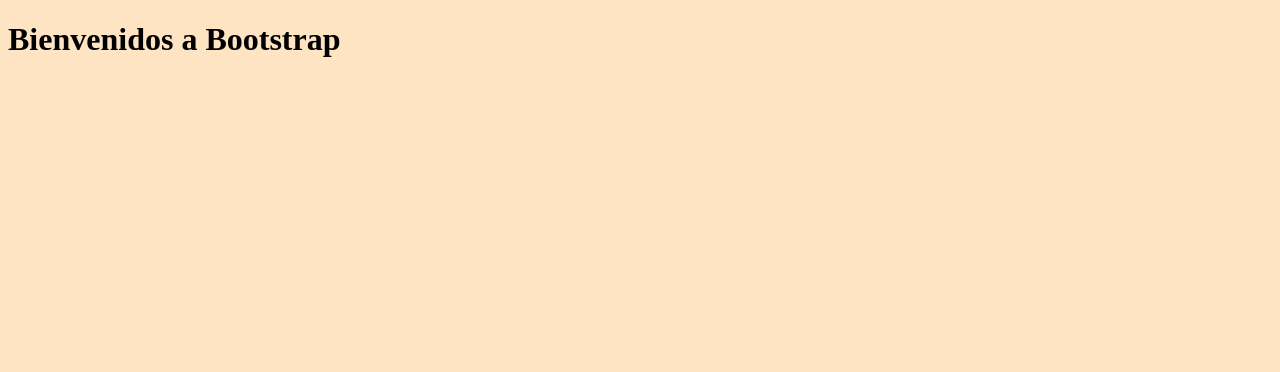
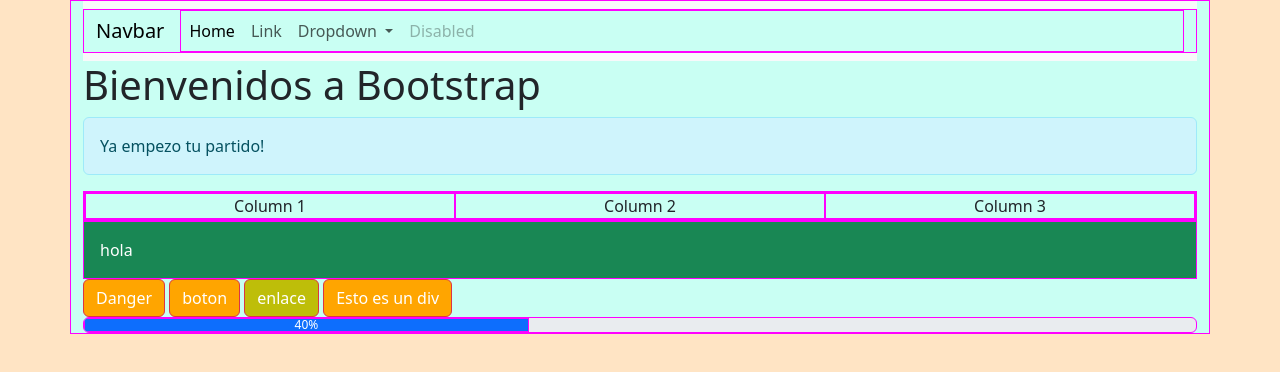
Before and after one commit to 4GeeksAcademy/diegozaratean-intro-HTML-sp137, a plain HTML site: page index.html in a window 1280 px wide. Drawn offline with nearby package versions, Linux system fonts and the light colour scheme.

Commit message:
finish class 3

```diff
--- a/index.html
+++ b/index.html
@@ -4,9 +4,92 @@
     <meta charset="UTF-8">
     <meta name="viewport" content="width=device-width, initial-scale=1.0">
     <title>Bootstrap</title>
+    <link href="https://cdn.jsdelivr.net/npm/bootstrap@5.3.8/dist/css/bootstrap.min.css" rel="stylesheet" integrity="sha384-sRIl4kxILFvY47J16cr9ZwB07vP4J8+LH7qKQnuqkuIAvNWLzeN8tE5YBujZqJLB" crossorigin="anonymous">
     <link rel="stylesheet" href="style.css">
 </head>
 <body>
+
+    <div class="container">
+
+
+
+
+        <nav class="navbar navbar-expand-lg bg-body-tertiary">
+            <div class="container-fluid">
+                <a class="navbar-brand" href="#">Navbar</a>
+                <button class="navbar-toggler" type="button" data-bs-toggle="collapse" data-bs-target="#navbarSupportedContent" aria-controls="navbarSupportedContent" aria-expanded="false" aria-label="Toggle navigation">
+                <span class="navbar-toggler-icon"></span>
+                </button>
+                <div class="collapse navbar-collapse" id="navbarSupportedContent">
+                <ul class="navbar-nav me-auto mb-2 mb-lg-0">
+                    <li class="nav-item">
+                    <a class="nav-link active" aria-current="page" href="#">Home</a>
+                    </li>
+                    <li class="nav-item">
+                    <a class="nav-link" href="#">Link</a>
+                    </li>
+                    <li class="nav-item dropdown">
+                    <a class="nav-link dropdown-toggle" href="#" role="button" data-bs-toggle="dropdown" aria-expanded="false">
+                        Dropdown
+                    </a>
+                    <ul class="dropdown-menu">
+                        <li><a class="dropdown-item" href="#">Action</a></li>
+                        <li><a class="dropdown-item" href="#">Another action</a></li>
+                        <li><hr class="dropdown-divider"></li>
+                        <li><a class="dropdown-item" href="#">Something else here</a></li>
+                    </ul>
+                    </li>
+                    <li class="nav-item">
+                    <a class="nav-link disabled" aria-disabled="true">Disabled</a>
+                    </li>
+                </ul>
+                </div>
+            </div>
+            </nav>
+
+
+
         <h1>Bienvenidos a Bootstrap</h1>
+
+        <div class="alert alert-info" role="alert">
+            Ya empezo tu partido!
+        </div>
+
+
+        <div class="container text-center">
+            <div class="row">
+                <div class="col-lg-4 col-md-6">
+                    Column 1
+                </div>
+                <div class="col-lg-4 col-md-6">
+                    Column 2
+                </div>
+                <div class="col-lg-4 col-md-6">
+                    Column 3
+                </div>
+            </div>
+        </div>
+
+        <div class="text-bg-success p-3">
+            hola
+        </div>
+
+
+        <button type="button" class="btn btn-danger ">Danger</button>
+        <button   class="btn btn-danger">boton</button>
+        <a href="" class="btn btn-danger enlace">enlace</a>
+        <div class="btn btn-danger">Esto es un div</div>
+
+        <div class="progress" role="progressbar" aria-label="Example with label" aria-valuenow="25" aria-valuemin="0" aria-valuemax="100">
+            <div class="progress-bar" style="width: 40%">40%</div>
+        </div>
+
+    </div>
+
+
+
+
+
+        <script src="https://cdn.jsdelivr.net/npm/bootstrap@5.3.8/dist/js/bootstrap.bundle.min.js" integrity="sha384-FKyoEForCGlyvwx9Hj09JcYn3nv7wiPVlz7YYwJrWVcXK/BmnVDxM+D2scQbITxI" crossorigin="anonymous"></script>
 </body>
 </html>
--- a/style.css
+++ b/style.css
@@ -6,3 +6,13 @@ div {
     background-color: rgb(201, 255, 243);
     border: 1px solid #f0f;
 }
+
+
+.btn-danger {
+    background-color: orange;
+}
+
+
+.enlace {
+  background-color: #bebe09;
+}
```
